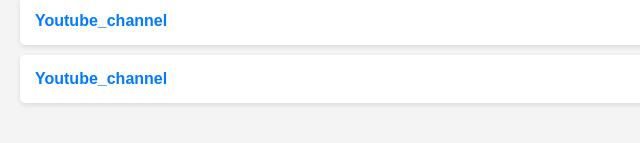
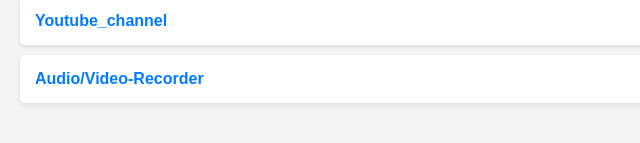
Before and after one commit to melbinjp/Utily, a plain HTML site: page index.html in a window 1280 px wide. Shown: the part 219-362 px from the top of the page, 0-640 px from the left. Drawn offline with Linux system fonts and the light colour scheme.

Commit message:
audio recorder added

```diff
--- a/index.html
+++ b/index.html
@@ -43,7 +43,7 @@
         <li><a href="https://melbinjp.github.io/3d_modelview/">3D Model Viewer</a></li>
         <li><a href="https://melbinjp.github.io/Transcribe/">Audio Transcription</a></li>
         <li><a href="https://youtube.com/@video_gen?feature=shared">Youtube_channel</a></li>
-        <li><a href="https://melbinjp.github.io/AV-Recorder/">Youtube_channel</a></li>
+        <li><a href="https://melbinjp.github.io/AV-Recorder/">Audio/Video-Recorder</a></li>
 
 
         <!-- Add more links here as you create new pages -->
```
